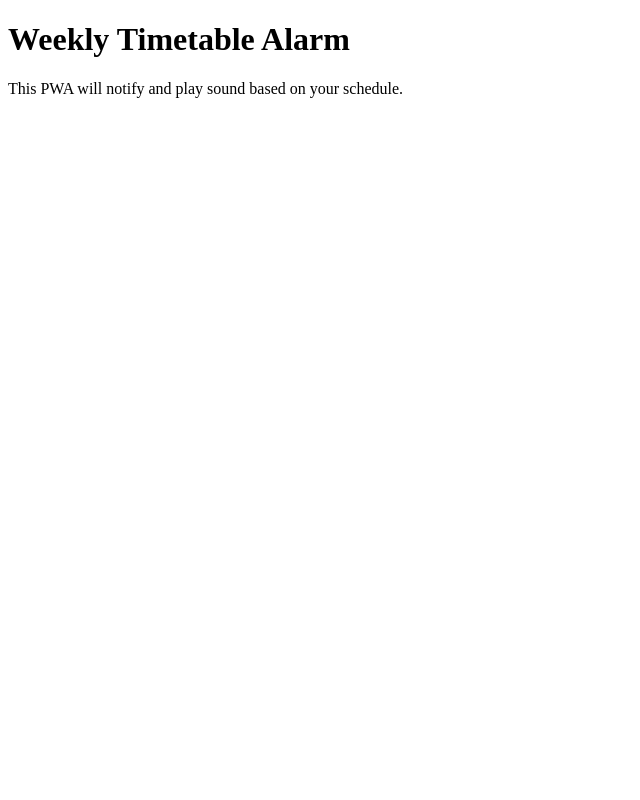
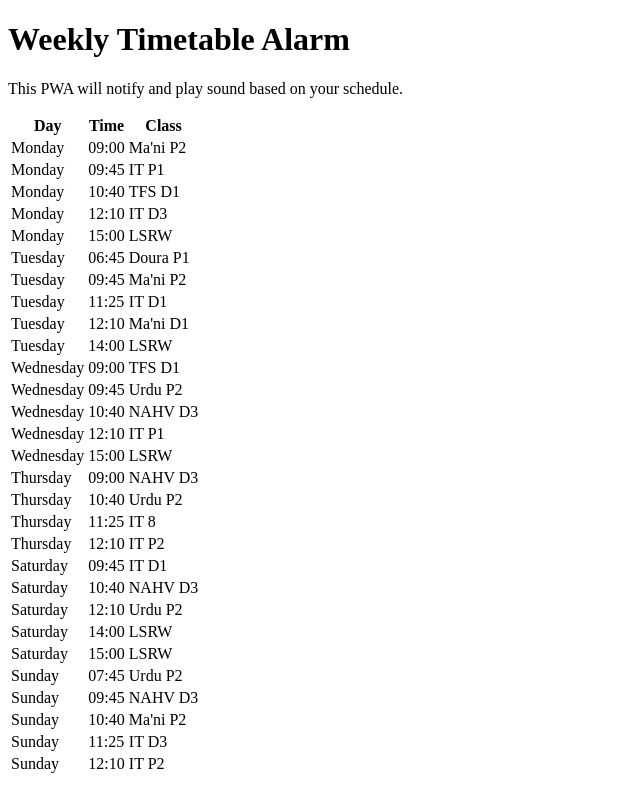
Before and after one commit to sword786/try-time, a plain HTML site: page index.html in a window 1280 px wide. Shown: the whole page, without its empty margins (0-640 px from the left). Drawn offline with Linux system fonts and the light colour scheme.

Commit message:
Update index.html

```diff
--- a/index.html
+++ b/index.html
@@ -5,7 +5,7 @@
   <meta name="viewport" content="width=device-width, initial-scale=1.0"/>
   <title>Timetable Alarm</title>
   <link rel="manifest" href="./manifest.json" />
-<link rel="icon" href="./icon.png" />
+  <link rel="icon" href="./icon.png" />
 <script>
   navigator.serviceWorker.register('./service-worker.js')
 </script>
@@ -15,6 +15,13 @@
   <h1>Weekly Timetable Alarm</h1>
   <p>This PWA will notify and play sound based on your schedule.</p>
 
+  <table id="timetable">
+    <thead>
+      <tr><th>Day</th><th>Time</th><th>Class</th></tr>
+    </thead>
+    <tbody></tbody>
+  </table>
+
   <script>
     const timetable = [
       { day: "Monday", time: "09:00", name: "Ma'ni P2" },
@@ -22,30 +29,25 @@
       { day: "Monday", time: "10:40", name: "TFS D1" },
       { day: "Monday", time: "12:10", name: "IT D3" },
       { day: "Monday", time: "15:00", name: "LSRW" },
-
       { day: "Tuesday", time: "06:45", name: "Doura P1" },
       { day: "Tuesday", time: "09:45", name: "Ma'ni P2" },
       { day: "Tuesday", time: "11:25", name: "IT D1" },
       { day: "Tuesday", time: "12:10", name: "Ma'ni D1" },
       { day: "Tuesday", time: "14:00", name: "LSRW" },
-
       { day: "Wednesday", time: "09:00", name: "TFS D1" },
       { day: "Wednesday", time: "09:45", name: "Urdu P2" },
       { day: "Wednesday", time: "10:40", name: "NAHV D3" },
       { day: "Wednesday", time: "12:10", name: "IT P1" },
       { day: "Wednesday", time: "15:00", name: "LSRW" },
-
       { day: "Thursday", time: "09:00", name: "NAHV D3" },
       { day: "Thursday", time: "10:40", name: "Urdu P2" },
       { day: "Thursday", time: "11:25", name: "IT 8" },
       { day: "Thursday", time: "12:10", name: "IT P2" },
-
       { day: "Saturday", time: "09:45", name: "IT D1" },
       { day: "Saturday", time: "10:40", name: "NAHV D3" },
       { day: "Saturday", time: "12:10", name: "Urdu P2" },
       { day: "Saturday", time: "14:00", name: "LSRW" },
       { day: "Saturday", time: "15:00", name: "LSRW" },
-
       { day: "Sunday", time: "07:45", name: "Urdu P2" },
       { day: "Sunday", time: "09:45", name: "NAHV D3" },
       { day: "Sunday", time: "10:40", name: "Ma'ni P2" },
@@ -54,6 +56,15 @@
     ];
 
     const alarmAudio = new Audio('mixkit-digital-clock-digital-alarm-buzzer-992.mp3');
+
+    function populateTable() {
+      const tbody = document.querySelector("#timetable tbody");
+      timetable.forEach(slot => {
+        const row = document.createElement("tr");
+        row.innerHTML = `<td>${slot.day}</td><td>${slot.time}</td><td>${slot.name}</td>`;
+        tbody.appendChild(row);
+      });
+    }
 
     function checkAndRing() {
       const now = new Date();
@@ -78,13 +89,13 @@
       Notification.requestPermission();
     }
 
-    setInterval(checkAndRing, 60000); // check every minute
-
     if ('serviceWorker' in navigator) {
       navigator.serviceWorker.register('service-worker.js')
         .then(reg => console.log('Service Worker registered', reg))
         .catch(err => console.error('Service Worker registration failed', err));
     }
+
+    populateTable();
+    setInterval(checkAndRing, 60000);
   </script>
 </body>
-</html>
```
